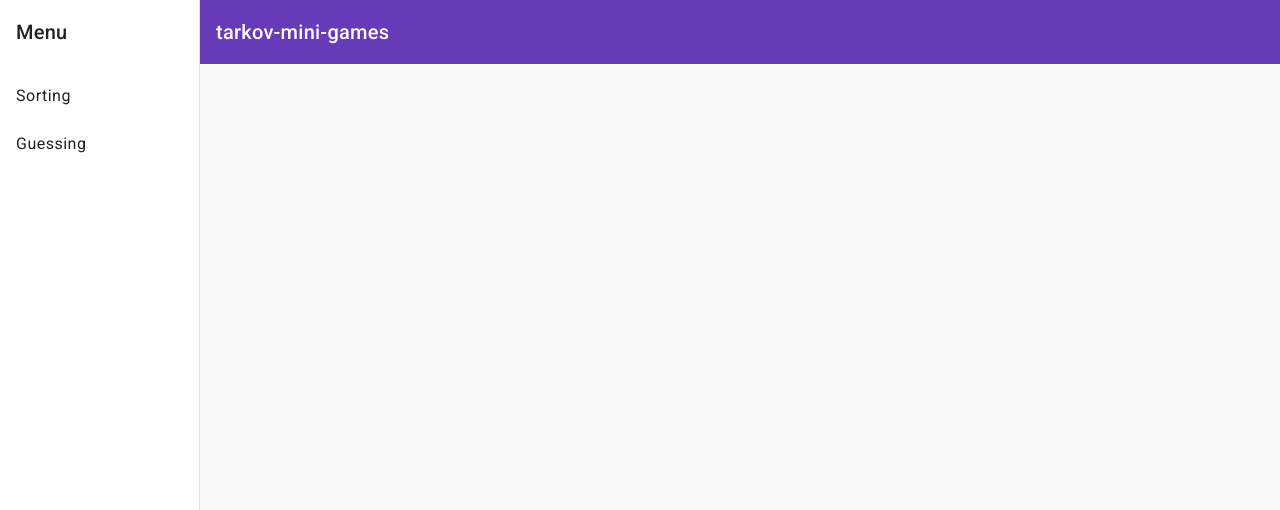
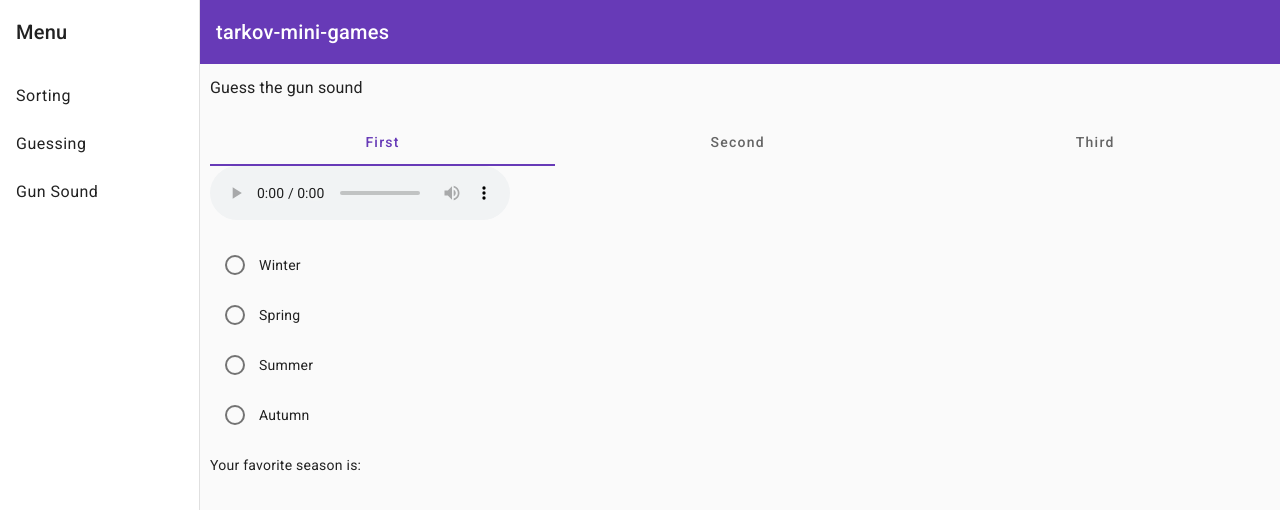
Before and after one commit to manuelarte/tarkov-mini-games, an Angular app: page /gun-sound in a window 1280 px wide. Before the commit this address led to /. Shown: the top 510 px of the page. Built offline with nearby package versions, Linux system fonts and the light colour scheme; no server answers.

Commit message:
gun sound draft

```diff
--- a/src/app/app.component.html
+++ b/src/app/app.component.html
@@ -7,6 +7,7 @@
     <mat-nav-list>
       <a mat-list-item href="/sorting">Sorting</a>
       <a mat-list-item href="/guessing">Guessing</a>
+      <a mat-list-item href="/gun-sound">Gun Sound</a>
     </mat-nav-list>
   </mat-sidenav>
   <mat-sidenav-content>
--- a/src/app/app.routes.ts
+++ b/src/app/app.routes.ts
@@ -2,10 +2,12 @@
 import {SortingComponent} from "./sorting/sorting.component";
 import {HelloComponent} from "./hello/hello.component";
 import {GuessingComponent} from "./guessing/guessing.component";
+import {GunSoundComponent} from './gun-sound/gun-sound.component';
 
 export const routes: Routes = [
   { path: '',   redirectTo: '/hello', pathMatch: 'full' },
   { path: 'hello', component: HelloComponent },
   { path: 'sorting', component: SortingComponent },
-  { path: 'guessing', component: GuessingComponent }
+  { path: 'guessing', component: GuessingComponent },
+  { path: 'gun-sound', component: GunSoundComponent }
 ];
--- /dev/null
+++ b/src/app/gun-sound-item/gun-sound-item.component.css
@@ -0,0 +1,10 @@
+.example-radio-group {
+  display: flex;
+  flex-direction: column;
+  margin: 15px 0;
+  align-items: flex-start;
+}
+
+.example-radio-button {
+  margin: 5px;
+}
--- /dev/null
+++ b/src/app/gun-sound-item/gun-sound-item.component.html
@@ -0,0 +1,12 @@
+<label id="example-radio-group-label">
+  <audio id="audio" src="assets/adar_fire_indoor_close.wav" controls controlsList="nodownload"></audio>
+</label>
+<mat-radio-group
+  aria-labelledby="example-radio-group-label"
+  class="example-radio-group"
+  [(ngModel)]="favoriteSeason">
+  @for (season of seasons; track season) {
+    <mat-radio-button class="example-radio-button" [value]="season">{{season}}</mat-radio-button>
+  }
+</mat-radio-group>
+<div>Your favorite season is: {{favoriteSeason}}</div>
--- /dev/null
+++ b/src/app/gun-sound-item/gun-sound-item.component.ts
@@ -0,0 +1,28 @@
+import { Component } from '@angular/core';
+import {MatRadioModule} from '@angular/material/radio';
+import {CommonModule} from '@angular/common';
+import {FormsModule} from '@angular/forms';
+import {MatIconModule} from '@angular/material/icon';
+import {MatButtonModule} from '@angular/material/button';
+
+@Component({
+  selector: 'app-gun-sound-item',
+  standalone: true,
+  imports: [
+    CommonModule,
+    MatRadioModule,
+    FormsModule,
+    MatIconModule,
+    MatButtonModule
+  ],
+  templateUrl: './gun-sound-item.component.html',
+  styleUrl: './gun-sound-item.component.css'
+})
+export class GunSoundItemComponent {
+
+  // @ts-ignore
+  favoriteSeason: string;
+  seasons: string[] = ['Winter', 'Spring', 'Summer', 'Autumn'];
+  constructor() {
+  }
+}
--- /dev/null
+++ b/src/app/gun-sound/gun-sound.component.html
@@ -0,0 +1,17 @@
+@if (!isLoadingGuns) {
+  <h3>Guess the gun sound</h3>
+  <mat-tab-group animationDuration="200ms">
+    <mat-tab label="First">
+      <app-gun-sound-item></app-gun-sound-item>
+    </mat-tab>
+
+    <mat-tab label="Second">
+      <app-gun-sound-item></app-gun-sound-item>
+    </mat-tab>
+
+    <mat-tab label="Third">
+      <app-gun-sound-item></app-gun-sound-item>
+    </mat-tab>
+
+  </mat-tab-group>
+}
--- /dev/null
+++ b/src/app/gun-sound/gun-sound.component.ts
@@ -0,0 +1,40 @@
+import {Component, OnInit} from '@angular/core';
+import {MatListModule} from '@angular/material/list';
+import {GunSoundItemComponent} from '../gun-sound-item/gun-sound-item.component';
+import {MatTabsModule} from '@angular/material/tabs';
+import {TarkovApiService} from '../../tarkov-api.service';
+import {finalize, Observable} from 'rxjs';
+import {Item} from '../item.model';
+
+@Component({
+  selector: 'app-gun-sound',
+  standalone: true,
+  imports: [
+    MatListModule,
+    GunSoundItemComponent,
+    MatTabsModule
+  ],
+  templateUrl: './gun-sound.component.html',
+  styleUrl: './gun-sound.component.css'
+})
+export class GunSoundComponent implements OnInit{
+
+  protected isLoadingGuns = true
+
+  protected allGuns: Item[] = []
+  constructor(private api: TarkovApiService) {
+  }
+
+  ngOnInit(): void {
+    this.loadGuns().subscribe(allGuns => this.allGuns = allGuns)
+  }
+
+  private loadGuns(): Observable<Item[]> {
+    this.isLoadingGuns = true
+    return this.api.getGuns().pipe(
+      finalize(() => this.isLoadingGuns = false)
+    )
+  }
+
+
+}
```
Also changed, not shown: src/app/gun-sound/gun-sound-assets.ts (added, +18 -0 lines), src/app/gun-sound/gun-sound.component.css (added), 2 other files (tests, documents, lock files or other folders).
